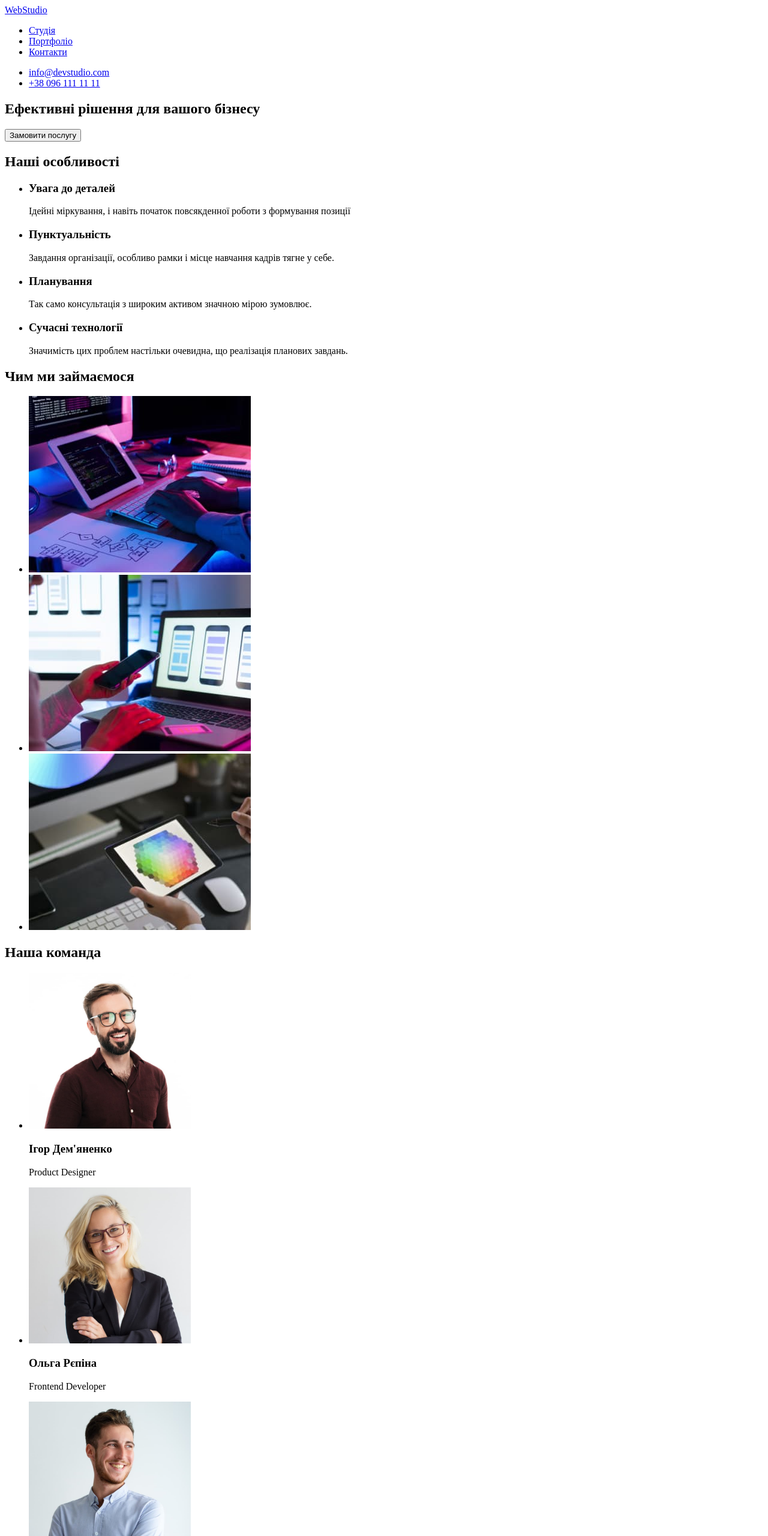
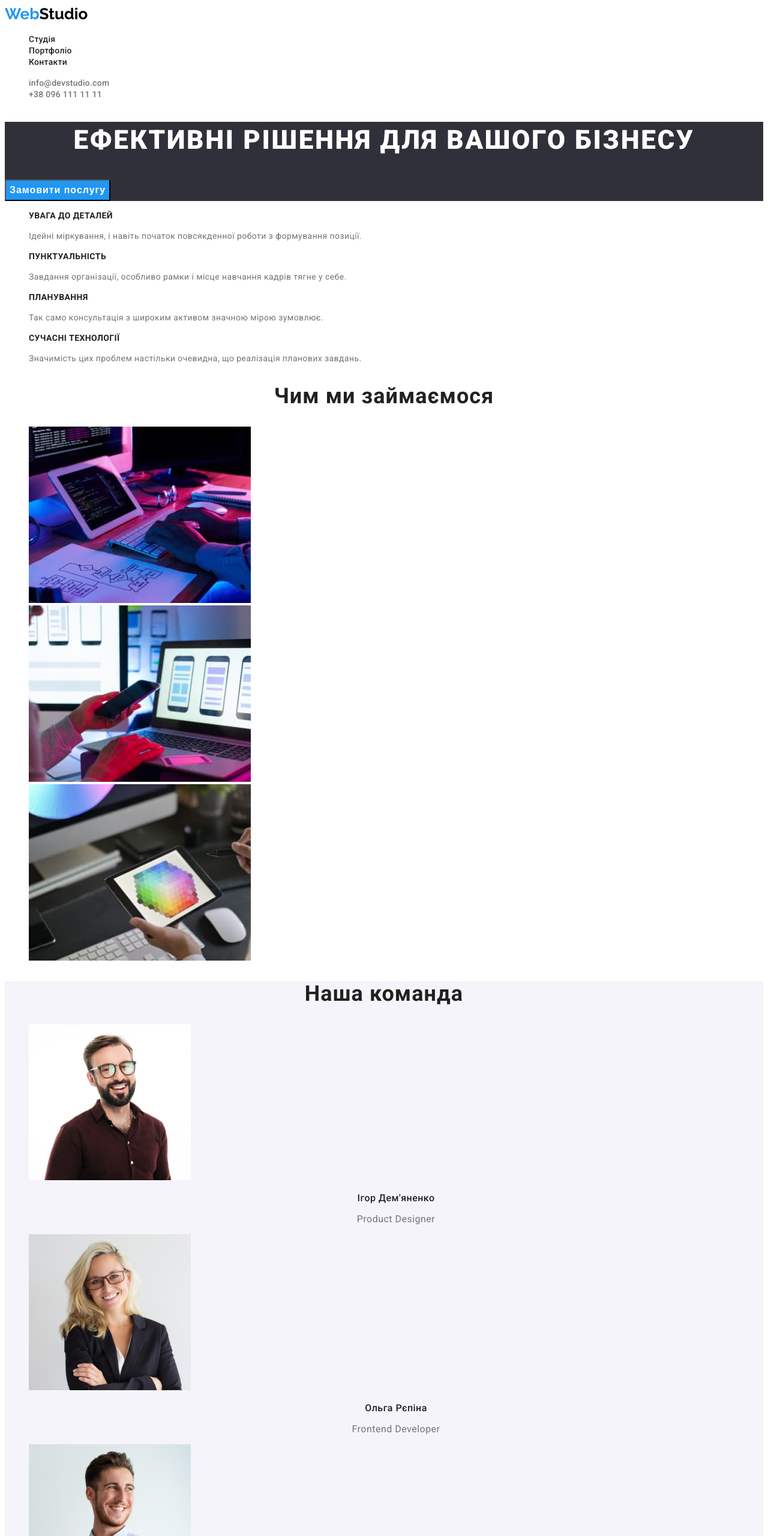
Before and after one commit to Avramenko-1994/goit-markup-hw-02, a plain HTML site: page index.html in a window 1280 px wide. Shown: the top 2560 px of the page at 60% size. Drawn offline with Linux system fonts and the light colour scheme.

Commit message:
Summary (required)

```diff
--- a/css/styles.css
+++ b/css/styles.css
@@ -0,0 +1,193 @@
+:root {
+    --primary-text-color: #212121;
+    --secondary-text-color: #757575;
+    --white-text-color: #ffffff;
+    --accent-color: #2196f3;
+    --black-logo-color: #000000;
+    --white-background-color: #ffffff;
+    --hero-background-color: #2f303a;
+    --team-background-color: #f5f4fa;
+    --footer-text-color: rgba(255, 255, 255, 0.6);
+}
+
+body {
+        font-family: Roboto, sans-serif;
+        background-color: var(--white-background-color);
+        color: var(--primary-text-color);
+    }
+
+/* прибираємо крапки з списків */
+.list {
+    list-style: none;
+}
+
+/* прибираємо підкресоювання посилань */
+.link {
+    text-decoration: none;
+}
+
+/* прибираємо зайві заголовки */
+.visually-hidden {
+    position: absolute;
+    white-space: nowrap;
+    width: 1px;
+    height: 1px;
+    overflow: hidden;
+    border: 0;
+    padding: 0;
+    clip: rect(0 0 0 0);
+    clip-path: inset(50%);
+    margin: -1px;
+}
+
+/* Шапка */
+
+/* Лого */
+.logo {
+    font-family: 'Raleway';
+    font-style: normal;
+    font-weight: 700;
+    font-size: 26px;
+    line-height: 31px;
+    color: var(--accent-color);}
+
+.logo-black {
+    color: var(--black-logo-color);}
+
+.logo-white {
+    color: var(--white-text-color);
+}
+/* Навігація */
+.header-nav-link {
+    font-weight: 500;
+    font-size: 14px;
+    line-height: 16px;
+    letter-spacing: 0.02em;
+    color: var(--primary-text-color)
+}
+
+.header-contact-link {
+    font-weight: 500;
+    font-size: 14px;
+    line-height: 16px;
+    letter-spacing: 0.02em;
+    color: var(--secondary-text-color);
+}
+
+.header-nav-link:hover,
+.header-nav-link:focus,
+.header-contact-link:hover,
+.header-contact-link:focus {
+    color: var(--accent-color);
+}
+
+.header-nav-link.current {
+    color: var(--accent-color);
+}
+
+/* Основний контент */
+
+/* ГЕРОЙ */
+.hero {
+    background-color: var(--hero-background-color);
+}
+
+.hero-title {
+    font-weight: 900;
+    font-size: 44px;
+    line-height: 60px;
+    text-align: center;
+    letter-spacing: 0.06em;
+    text-transform: uppercase;
+    color: var(--white-text-color);
+}
+
+.hero-btn {
+    font-weight: 700;
+    font-size: 16px;
+    line-height: 30px;
+    display: flex;
+    align-items: center;
+    text-align: center;
+    letter-spacing: 0.06em;
+    background-color: var(--accent-color);
+    color: var(--white-text-color);
+    cursor: pointer;
+}
+
+.hero-btn:hover,
+.hero-btn:focus {
+    background-color: var(--white-text-color);
+    color: var(--accent-color);}
+
+/* Список переваг */
+.features-title {
+    font-weight: 700;
+    font-size: 14px;
+    line-height: 16px;
+    letter-spacing: 0.03em;
+    text-transform: uppercase;
+    color: var(--primary-text-color);
+}
+
+.features-text {
+    font-weight: 400;
+    font-size: 14px;
+    line-height: 24px;
+    letter-spacing: 0.03em;
+    color: var(--secondary-text-color);
+}
+
+/* Список занять */
+.section-title {
+    font-weight: 700;
+    font-size: 36px;
+    line-height: 42px;
+    text-align: center;
+    letter-spacing: 0.03em;
+    color: var(--primary-text-color);
+}
+
+/* Команда */
+.team-section {
+    background-color: var(--team-background-color);
+}
+
+.team-worker {
+    font-weight: 500;
+    font-size: 16px;
+    line-height: 19px;
+    text-align: center;
+    letter-spacing: 0.03em;
+    color: var(--primary-text-color);
+}
+
+.team-profesional {
+    font-weight: 400;
+    font-size: 16px;
+    line-height: 19px;
+    text-align: center;
+    letter-spacing: 0.03em;
+    color: var(--secondary-text-color);
+}
+
+/* Підвал */
+.footer {
+    background-color: var(--hero-background-color);}
+
+/* Список контактів */
+.footer-contact-link-address {
+    font-weight: 400;
+    font-size: 14px;
+    line-height: 24px;
+    letter-spacing: 0.03em;
+    color: var(--white-text-color);
+}
+
+.footer-contact-link {
+    font-weight: 400;
+        font-size: 14px;
+        line-height: 24px;
+        letter-spacing: 0.03em;
+        color: var(--footer-text-color);
+}
--- a/index.html
+++ b/index.html
@@ -5,56 +5,85 @@
     <meta http-equiv="X-UA-Compatible" content="IE=edge" />
     <meta name="viewport" content="width=device-width, initial-scale=1.0" />
     <title>Document</title>
+    <link rel="preconnect" href="https://fonts.googleapis.com" />
+    <link rel="preconnect" href="https://fonts.gstatic.com" crossorigin />
+    <link
+      href="https://fonts.googleapis.com/css2?family=Raleway:wght@700&family=Roboto:wght@400;500;700;900&display=swap"
+      rel="stylesheet"
+    />
+    <link rel="stylesheet" href="./css/styles.css" />
   </head>
   <body>
-    <header>
-      <nav>
-        <a href="#">WebStudio</a>
-        <ul>
-          <li><a href="/index.html">Студія</a></li>
-          <li><a href="/portfolio.html">Портфоліо</a></li>
-          <li><a href="#">Контакти</a></li>
+    <!--Шапка-->
+    <header class="header">
+      <nav class="header-nav">
+        <!--Лого-->
+        <a class="logo link" href="index.html"
+          >Web<span class="logo-black">Studio</span></a
+        >
+        <!--Навігація-->
+        <ul class="header-nav-list list">
+          <li class="header-nav-item">
+            <a class="header-nav-link link" href="/index.html">Студія</a>
+          </li>
+          <li class="header-nav-item">
+            <a class="header-nav-link link" href="/portfolio.html">Портфоліо</a>
+          </li>
+          <li class="header-nav-item">
+            <a class="header-nav-link link" href="#">Контакти</a>
+          </li>
         </ul>
       </nav>
 
-      <ul>
-        <li><a href="#">info@devstudio.com</a></li>
-        <li><a href="#">+38 096 111 11 11</a></li>
+      <ul class="header-contact-list list">
+        <li class="header-contact-item">
+          <a class="header-contact-link link" href="mailto:info@devstudio.com"
+            >info@devstudio.com</a
+          >
+        </li>
+        <li class="header-contact-item">
+          <a class="header-contact-link link" href="tel:+380961111111"
+            >+38 096 111 11 11</a
+          >
+        </li>
       </ul>
     </header>
 
+    <!--Основний контент-->
     <main>
-      <section>
-        <h1>Ефективні рішення для вашого бізнесу</h1>
-        <button type="button">Замовити послугу</button>
+      <!--Герой-->
+      <section class="hero">
+        <h1 class="hero-title">Ефективні рішення для вашого бізнесу</h1>
+        <button class="hero-btn" type="button">Замовити послугу</button>
       </section>
 
-      <section>
-        <h2>Наші особливості</h2>
-        <ul>
-          <li>
-            <h3>Увага до деталей</h3>
-            <p>
+      <!--Список переваг-->
+      <section class="features-section">
+        <h2 class="visually-hidden">Наші особливості</h2>
+        <ul class="features-list list">
+          <li class="features-item">
+            <h3 class="features-title">Увага до деталей</h3>
+            <p class="features-text">
               Ідейні міркування, і навіть початок повсякденної роботи з
-              формування позиції
+              формування позиції.
             </p>
           </li>
-          <li>
-            <h3>Пунктуальність</h3>
-            <p>
+          <li class="features-item">
+            <h3 class="features-title">Пунктуальність</h3>
+            <p class="features-text">
               Завдання організації, особливо рамки і місце навчання кадрів тягне
               у себе.
             </p>
           </li>
-          <li>
-            <h3>Планування</h3>
-            <p>
+          <li class="features-item">
+            <h3 class="features-title">Планування</h3>
+            <p class="features-text">
               Так само консультація з широким активом значною мірою зумовлює.
             </p>
           </li>
-          <li>
-            <h3>Сучасні технології</h3>
-            <p>
+          <li class="features-item">
+            <h3 class="features-title">Сучасні технології</h3>
+            <p class="features-text">
               Значимість цих проблем настільки очевидна, що реалізація планових
               завдань.
             </p>
@@ -62,10 +91,11 @@
         </ul>
       </section>
 
-      <section>
-        <h2>Чим ми займаємося</h2>
-        <ul>
-          <li>
+      <!--Список занять-->
+      <section class="work-section">
+        <h2 class="section-title">Чим ми займаємося</h2>
+        <ul class="work-list list">
+          <li class="work-item">
             <img
               src="./images/img.jpg"
               alt="Верстка"
@@ -73,7 +103,7 @@
               height="294"
             />
           </li>
-          <li>
+          <li class="work-item">
             <img
               src="./images/img1.jpg"
               alt="Мобільні додатки"
@@ -81,7 +111,7 @@
               height="294"
             />
           </li>
-          <li>
+          <li class="work-item">
             <img
               src="./images/img2.jpg"
               alt="Дизайн"
@@ -92,63 +122,83 @@
         </ul>
       </section>
 
-      <section>
-        <h2>Наша команда</h2>
-        <ul>
-          <li>
+      <!--Команда-->
+      <section class="team-section">
+        <h2 class="section-title">Наша команда</h2>
+        <ul class="team-list list">
+          <li class="team-item">
             <img
               src="./images/img3.jpg"
               alt="Дизайнер продукту"
               width="270"
               height="260"
             />
-            <h3>Ігор Дем'яненко</h3>
-            <p>Product Designer</p>
+            <h3 class="team-worker">Ігор Дем'яненко</h3>
+            <p class="team-profesional">Product Designer</p>
           </li>
 
-          <li>
+          <li class="team-item">
             <img
               src="./images/img4.jpg"
               alt="Фронтенд розробник"
               width="270"
               height="260"
             />
-            <h3>Ольга Рєпіна</h3>
-            <p>Frontend Developer</p>
+            <h3 class="team-worker">Ольга Рєпіна</h3>
+            <p class="team-profesional">Frontend Developer</p>
           </li>
 
-          <li>
+          <li class="team-item">
             <img
               src="./images/img5.jpg"
               alt="Маркетолог"
               width="270"
               height="260"
             />
-            <h3>Микола Тарасов</h3>
-            <p>Marketing</p>
+            <h3 class="team-worker">Микола Тарасов</h3>
+            <p class="team-profesional">Marketing</p>
           </li>
 
-          <li>
+          <li class="team-item">
             <img
               src="./images/img6.jpg"
               alt="Дизайнер інтерфейсу користувача"
               width="270"
               height="260"
             />
-            <h3>Михайло Єрмаков</h3>
-            <p>UI Designer</p>
+            <h3 class="team-worker">Михайло Єрмаков</h3>
+            <p class="team-profesional">UI Designer</p>
           </li>
         </ul>
       </section>
     </main>
 
-    <footer>
-      <a href="#">WebStudio</a>
-      <address>
-        <ul>
-          <li><a href="">м. Київ, пр-т Лесі Українки, 26</a></li>
-          <li><a href="#">info@devstudio.com</a></li>
-          <li><a href="#">+38 096 111 11 11</a></li>
+    <!--Підвал-->
+    <footer class="footer">
+      <a class="logo link" href="index.html"
+        >Web<span class="logo-white">Studio</span></a
+      >
+
+      <!--Список контактів-->
+      <address class="footer-contact">
+        <ul class="footer-contact-list list">
+          <li class="footer-contact-item">
+            <a
+              class="footer-contact-link-address link"
+              href="https://bit.ly/3AlN00h"
+              >м. Київ, пр-т Лесі Українки, 26</a
+            >
+          </li>
+          <li class="footer-contact-item">
+            <a class="footer-contact-link link" href="mailto:info@devstudio.com"
+              >info@devstudio.com</a
+            >
+          </li>
+          <li class="footer-contact-item">
+            <a class="footer-contact-link link" href="tel:+380961111111"
+              >+38 096 111 11 11</a
+            >
+          </li>
         </ul>
       </address>
     </footer>
```
Also changed, not shown: portfolio.html (+112 -53 lines), prettierrc.json (added, +12 -0 lines).
